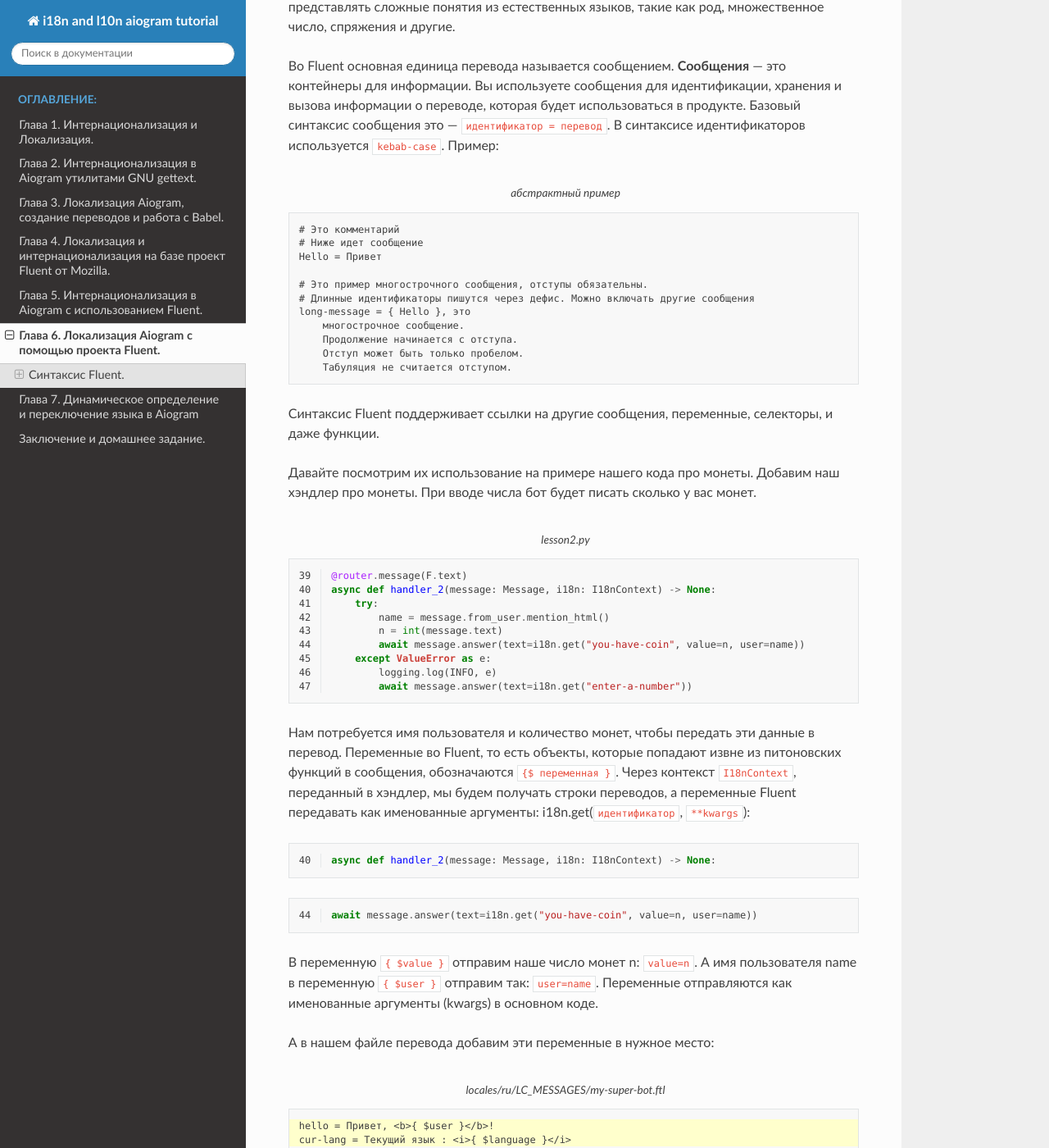
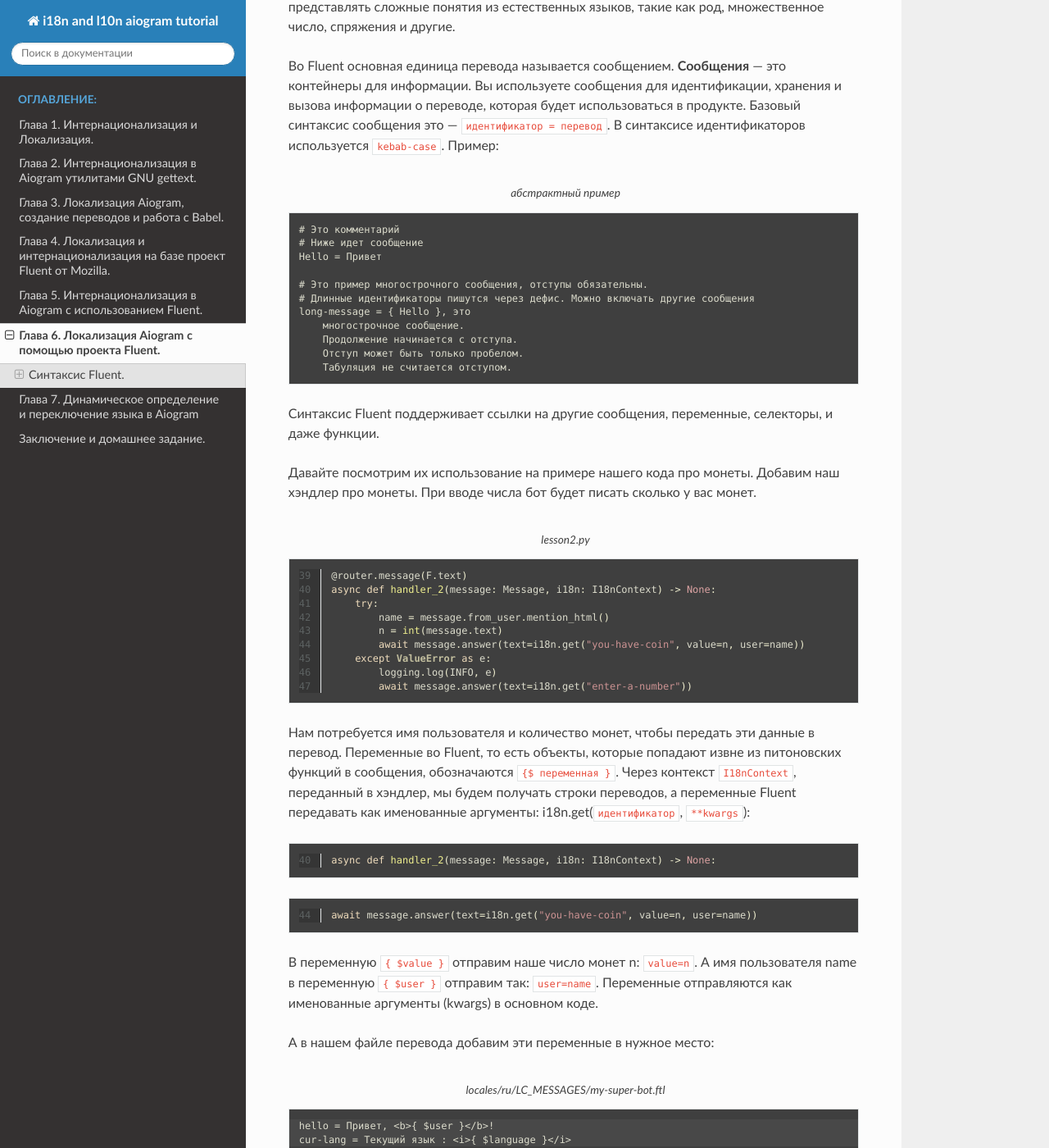
Before and after one commit to Robotvasya/i18n-l10n-tutorial-aiogram, a Sphinx documentation site: the page built from docs/source/chapter_06.rst, in a window 1280 px wide and 1400 px high, scrolled down 352 px. Shown: the whole window at 82% size. Built offline with Sphinx 7.4.7 and the Read the Docs theme 2.0.0, drawn with Linux system fonts in a browser that asks for light colours; some of the changed text lies outside the part shown.

Commit message:
syntax fix

```diff
--- a/docs/source/chapter_06.rst
+++ b/docs/source/chapter_06.rst
@@ -191,11 +191,12 @@
    :caption: абстрактный пример
    :emphasize-lines: 4
 
-   mention = {$mention-user} {$user-gender ->
-   ⠀⠀⠀⠀⠀⠀⠀ [male]  ответил
-   ⠀⠀⠀⠀⠀⠀⠀⠀[female] ответила
-   ⠀⠀⠀⠀⠀⠀⠀*[other] ответил(а)
-   ⠀⠀⠀⠀⠀⠀⠀⠀}  на ваше сообщение.
+   mention =
+     { $mention-user } { $user-gender ->
+       [male]  ответил
+       [female] ответила
+       *[other] ответил(а)
+     }  на ваше сообщение.
 
 Мы добавили третью опцию ``[other]`` и отметили ее ``*`` как опцию по-умолчанию.
 В случаях, когда пол не получен, будет выдаваться обезличенная строка.
@@ -225,11 +226,11 @@
 .. code-block:: fluent
    :caption: абстрактный пример
 
-   -brand-name =⠀{ $case ->
-   ⠀⠀⠀⠀⠀⠀⠀*[nominative] Aiogram
-   ⠀⠀⠀⠀⠀⠀⠀⠀[prepositional] Aiogram’е
-   ⠀⠀⠀⠀}
-
+   -brand-name =⠀
+     { $case ->
+       *[nominative] Aiogram
+       [prepositional] Aiogram’е
+     }
    about = Информация об { -brand-name(case: "prepositional") }.
    download = Скачать { -brand-name }
 
@@ -293,6 +294,6 @@
 
 Перевод документации `<https://blog.wtigga.com/fluent-syntax/>`_
 
-Playground песочница`<https://projectfluent.org/play/>`_
+Playground песочница `<https://projectfluent.org/play/>`_
 
 Примеры `<https://blog.wtigga.com/fluent-practice/>`_
--- a/docs/source/conf.py
+++ b/docs/source/conf.py
@@ -29,4 +29,4 @@
 
 html_theme = 'sphinx_rtd_theme'
 html_static_path = ['_static']
-pygments_style = 'default'
+pygments_style = 'zenburn'
```
